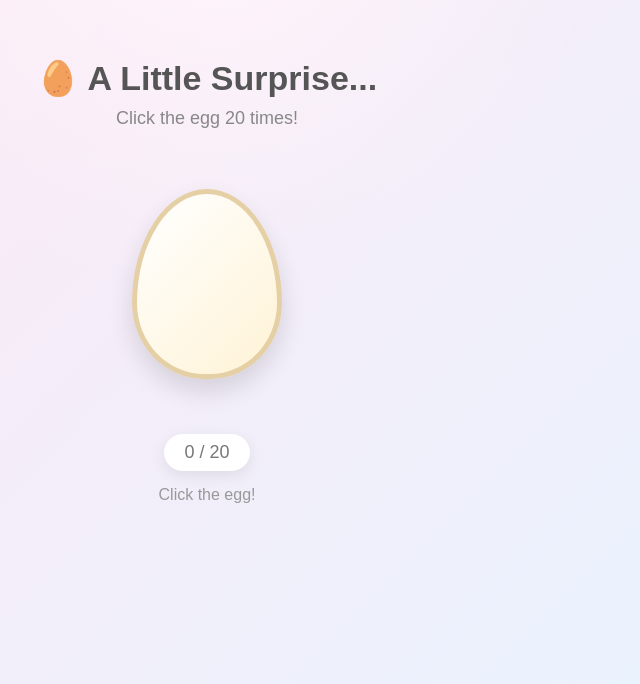
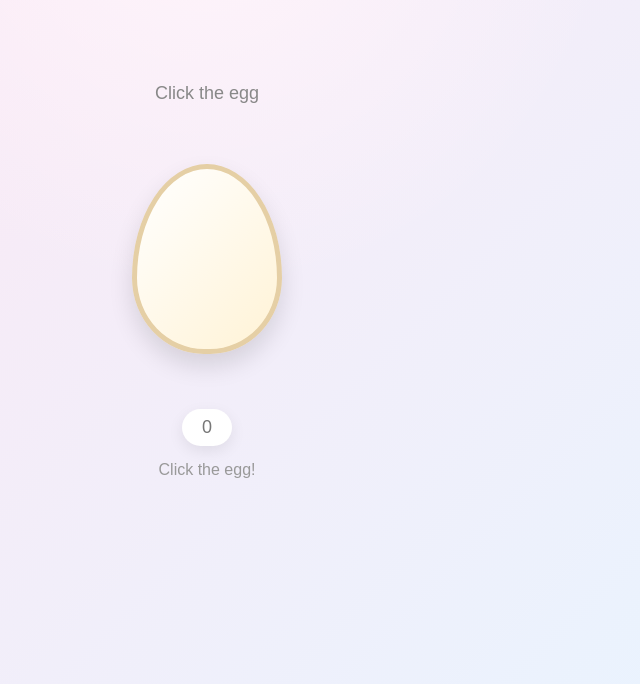
Before and after one commit to shermancsl/happybirthday, a plain HTML site: page index.html in a window 1280 px wide. Shown: the part 116-800 px from the top of the page, without its empty margins (433-1073 px from the left). Drawn offline with Linux system fonts and the light colour scheme.

Commit message:
Update index.html

```diff
--- a/index.html
+++ b/index.html
@@ -12,11 +12,8 @@
 <body>
 
     <div class="game">
-
-        <h1>🥚 A Little Surprise...</h1>
-
         <p class="instruction">
-            Click the egg 20 times!
+            Click the egg
         </p>
 
         <!-- Egg -->
@@ -40,7 +37,7 @@
 
         <!-- Click counter -->
         <div id="counter" class="counter">
-            0 / 20
+            0
         </div>
 
         <div id="message" class="message">
```
